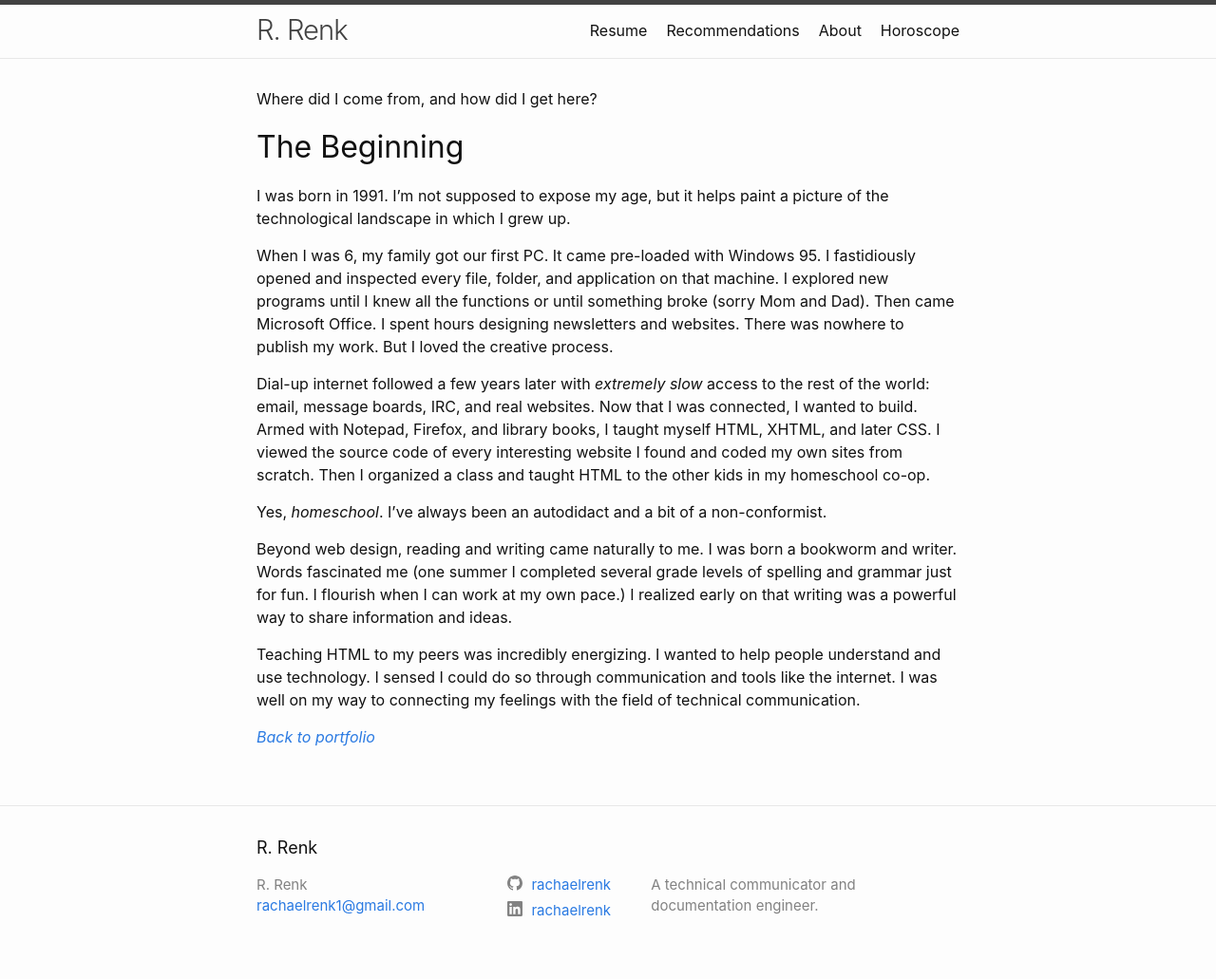
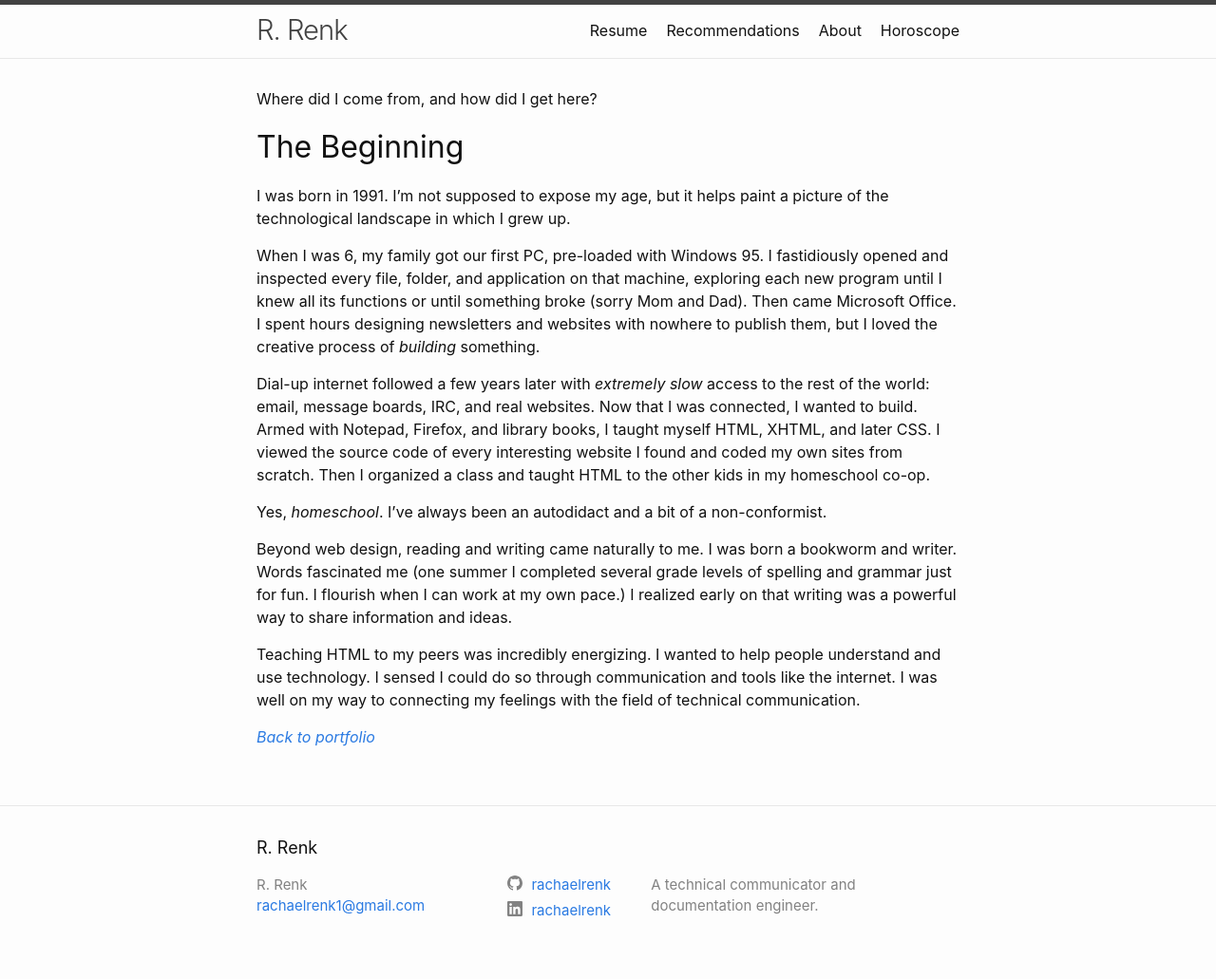
Before and after one commit to rachaelrenk/rachaelrenk.github.io, a Jekyll site: the page built from docs/about.markdown, in a window 1280 px wide. Shown: the whole page at 95% size. Built offline with Jekyll 4.4.1, drawn with Linux system fonts in a browser that asks for light colours.

Commit message:
Smooth rhythm of About page early-PC paragraph
Combine choppy short sentences for varied sentence length and easier reading.

Co-Authored-By: Oz <oz-agent@warp.dev>

```diff
--- a/docs/about.markdown
+++ b/docs/about.markdown
@@ -11,7 +11,7 @@ Where did I come from, and how did I get here?
 
 I was born in 1991. I'm not supposed to expose my age, but it helps paint a picture of the technological landscape in which I grew up.
 
-When I was 6, my family got our first PC. It came pre-loaded with Windows 95. I fastidiously opened and inspected every file, folder, and application on that machine. I explored new programs until I knew all the functions or until something broke (sorry Mom and Dad). Then came Microsoft Office. I spent hours designing newsletters and websites. There was nowhere to publish my work. But I loved the creative process.
+When I was 6, my family got our first PC, pre-loaded with Windows 95. I fastidiously opened and inspected every file, folder, and application on that machine, exploring each new program until I knew all its functions or until something broke (sorry Mom and Dad). Then came Microsoft Office. I spent hours designing newsletters and websites with nowhere to publish them, but I loved the creative process of _building_ something.
 
 Dial-up internet followed a few years later with _extremely slow_ access to the rest of the world: email, message boards, IRC, and real websites. Now that I was connected, I wanted to build. Armed with Notepad, Firefox, and library books, I taught myself HTML, XHTML, and later CSS. I viewed the source code of every interesting website I found and coded my own sites from scratch. Then I organized a class and taught HTML to the other kids in my homeschool co-op.
 
```
